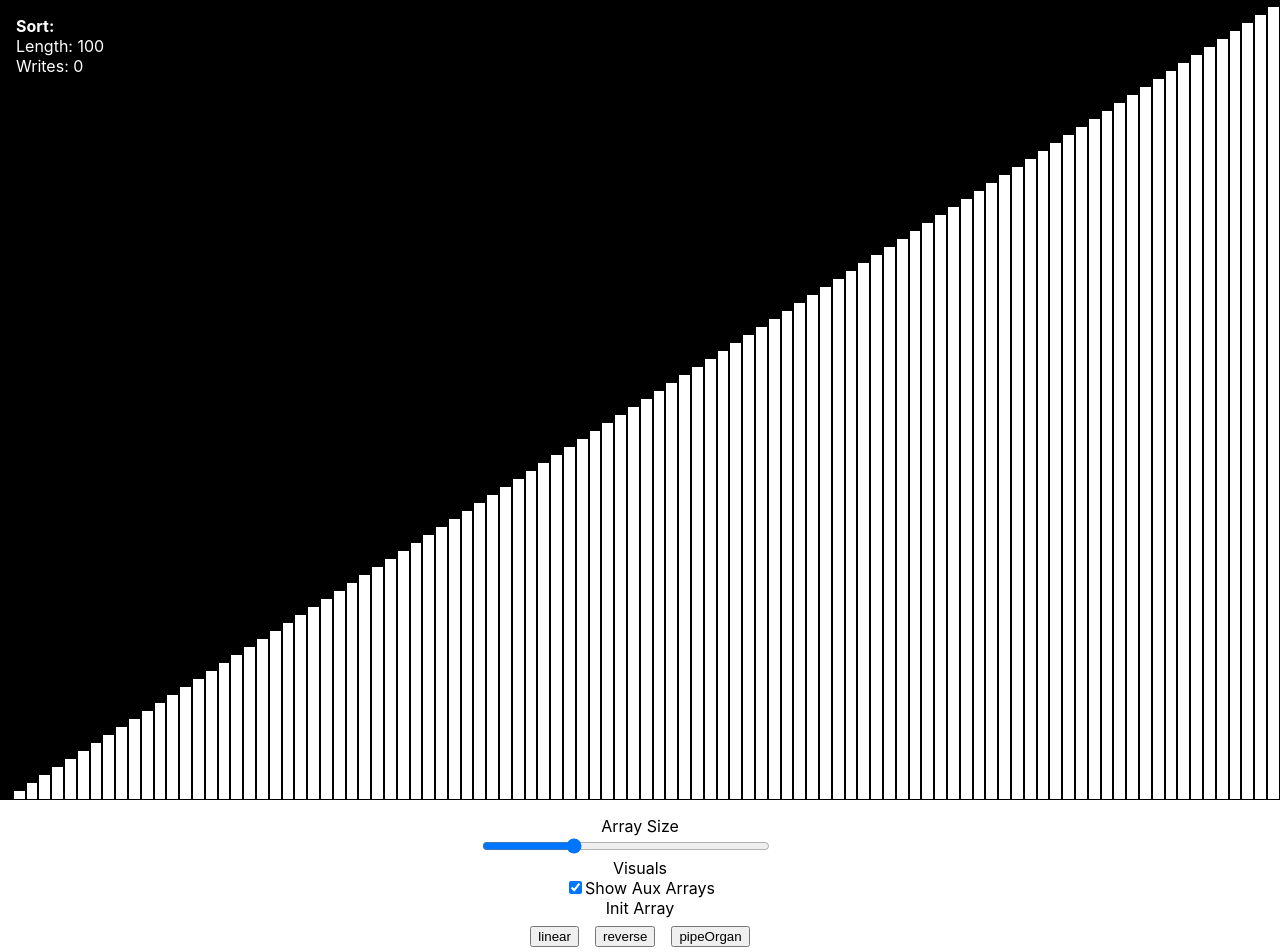
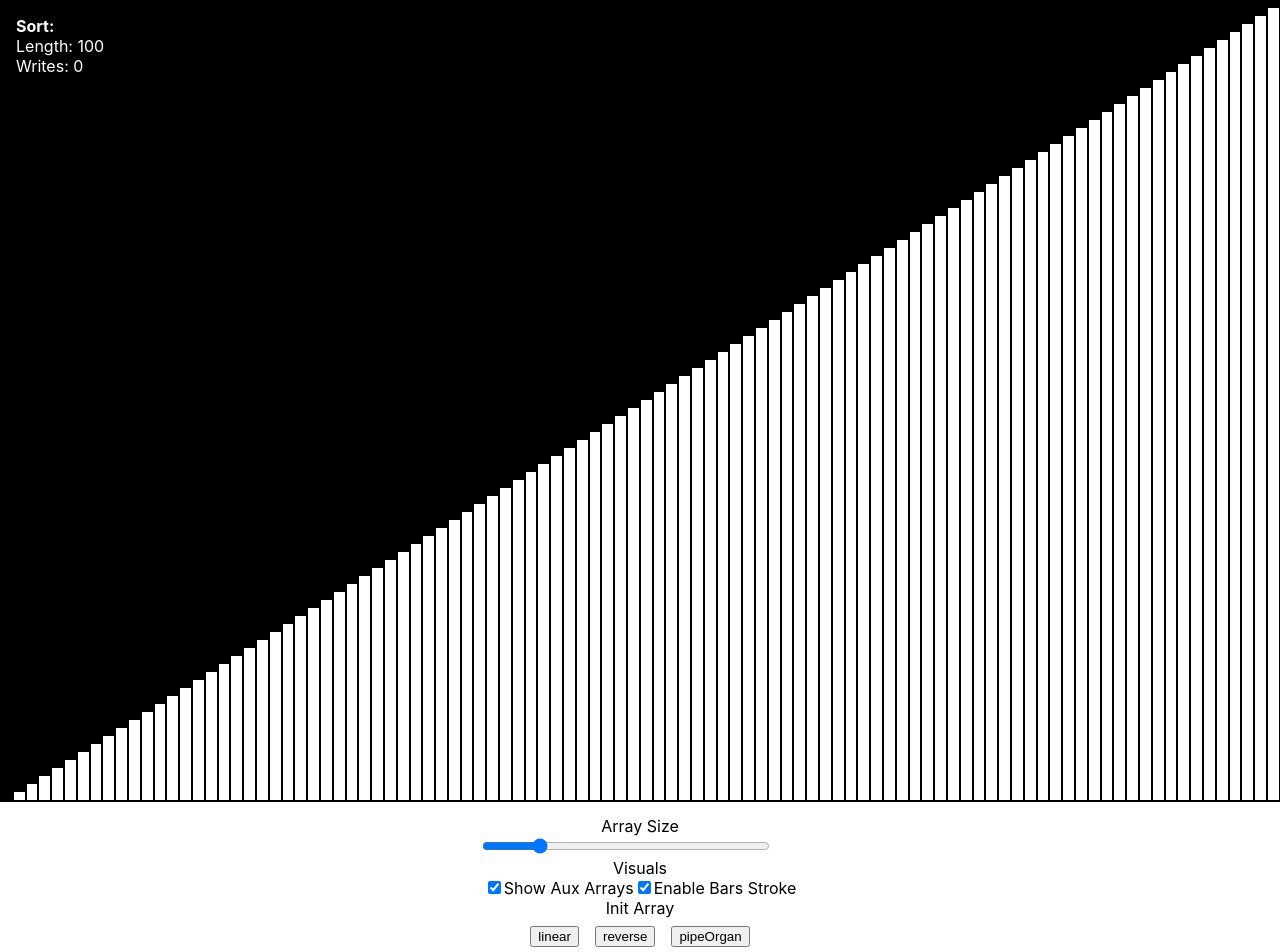
Before and after one commit to meetinger/array-visualizer, a React (Create React App) app: page / in a window 1280 px wide. Shown: the top 952 px of the page. Built offline with nearby package versions, Linux system fonts and the light colour scheme.

Commit message:
Add bars enable/disable feature

```diff
--- a/src/components/ArrayVisualizer/ArrayVisualizer.js
+++ b/src/components/ArrayVisualizer/ArrayVisualizer.js
@@ -29,6 +29,7 @@ export class ArrayVisualizer extends React.Component {
     Sorts
     delayIncConst
     showAuxArrays
+    enableBarsStroke
 
     Delays
     Sounds
@@ -57,10 +58,10 @@ export class ArrayVisualizer extends React.Component {
         this.pseudoAuxArrays = []
         this.Sorts = new Sorts(this);
         this.showAuxArrays = true
+        this.enableBarsStroke = true
     }
 
     initArray(func, length, setToState=false) {
-        console.log("INIT ARR")
         let arr = []
         for (let i = 0; i < length; ++i) {
             let element = new Element(func(i, length), 0, [255, 255, 255])
@@ -89,6 +90,15 @@ export class ArrayVisualizer extends React.Component {
         this.state.comparisons = 0;
     }
 
+    setShowAuxArrays(val){
+        this.showAuxArrays = val
+    }
+
+    setEnableBarsStroke(val){
+        this.enableBarsStroke = val;
+        this.forceMainArrayUpdate()
+    }
+
     getArrayVisualizer() {
         return this;
     }
@@ -103,10 +113,6 @@ export class ArrayVisualizer extends React.Component {
 
     getArrLength(){
         return this.state.array.length;
-    }
-
-    setShowAuxArrays(val){
-        this.showAuxArrays = val
     }
 
     getMainArray(){
@@ -180,6 +186,12 @@ export class ArrayVisualizer extends React.Component {
     sortClickEvent() {
     }
 
+    forceMainArrayUpdate(){
+        let tmp = this.state.array;
+        this.setState({
+            array: tmp
+        })
+    }
 
     updateDelayInc(val){
         this.delayInc = val/this.getArrLength();
@@ -201,7 +213,7 @@ export class ArrayVisualizer extends React.Component {
             for (let i = this.state.auxArrays.length - 1; i >= 0; i--) {
                 tmp.push(
                     <ArrayWindow key={this.state.auxArrays.length - i} array={this.state.auxArrays[i]}
-                                 mainArray={this.state.array} height={100 / (1 + this.state.auxArrays.length)}/>
+                                 mainArray={this.state.array} height={100 / (1 + this.state.auxArrays.length)} enableBarsStroke = {this.enableBarsStroke} />
                 )
             }
         }
@@ -215,7 +227,7 @@ export class ArrayVisualizer extends React.Component {
                 <div style={{height: "100vh"}}>
                 {/*<div>*/}
                     {this.genArrayWindows()}
-                    <ArrayWindow array={this.state.array} mainArray={this.state.array} height={this.showAuxArrays ? 100/(1+this.state.auxArrays.length) : 100}/>
+                    <ArrayWindow array={this.state.array} mainArray={this.state.array} height={this.showAuxArrays ? 100/(1+this.state.auxArrays.length) : 100} enableBarsStroke = {this.enableBarsStroke}/>
                 </div>
                 <div>
                     <Controls arrayVisualizer={this} sorts={this.Sorts}/>
--- a/src/components/ArrayWindow/ArrayWindow.js
+++ b/src/components/ArrayWindow/ArrayWindow.js
@@ -5,21 +5,35 @@ export function ArrayWindow(props){
     let array = props.array
     let mainArray = props.mainArray
     let height = props.height
+    let borderEnabled = props.enableBarsStroke
     // let style = props.style
     // console.log(array)
     let arr = []
 
-    for (let i = 0; i < array.length; ++i) {
-        let styleSheet = {
-            height: array[i].getValue() / mainArray.length * 100 + "%",
-            backgroundColor: "rgb(" + array[i].getColor() + ")"
+    // let border = borderEnabled ? {} : {border: "none"}
+
+    if(borderEnabled) {
+        for (let i = 0; i < array.length; ++i) {
+            let styleSheet = {
+                height: array[i].getValue() / mainArray.length * 100 + "%",
+                backgroundColor: "rgb(" + array[i].getColor() + ")",
+            }
+            arr.push(<div key={i} style={styleSheet} className={styles.bar}/>);
         }
-        arr.push(<div key={i} style={styleSheet} className={styles.bar}/>);
+    }else{
+        for (let i = 0; i < array.length; ++i) {
+            let styleSheet = {
+                height: array[i].getValue() / mainArray.length * 100 + "%",
+                backgroundColor: "rgb(" + array[i].getColor() + ")",
+                border: "none"
+            }
+            arr.push(<div key={i} style={styleSheet} className={styles.bar}/>);
+        }
     }
     for(let i = array.length;i < mainArray.length;++i){
         let styleSheet = {
             height: "0%",
-            backgroundColor: "rgb(255,255,255)"
+            backgroundColor: "rgb(255,255,255)",
         }
         arr.push(<div key={i} style={styleSheet} className={styles.bar}/>);
     }
--- a/src/components/ArrayWindow/ArrayWindow.module.scss
+++ b/src/components/ArrayWindow/ArrayWindow.module.scss
@@ -4,9 +4,11 @@
   height: 100%;
   display: flex;
   align-items: flex-end;
+  border-bottom: solid 2px black;
 }
 .bar{
   border: solid 1px black;
+  border-bottom: 0;
   width: 100%;
   background-color: white;
 }
--- a/src/components/Controls/Controls.js
+++ b/src/components/Controls/Controls.js
@@ -102,6 +102,11 @@ export class Controls extends React.Component {
         this.arrayVisualizer.setShowAuxArrays(element.checked)
     }
 
+    toggleBarsStroke(){
+        let element = document.getElementById("enableStrokeCB")
+        this.arrayVisualizer.setEnableBarsStroke(element.checked)
+    }
+
     render() {
         return (
             <div id={styles.controlsContainer}>
@@ -109,7 +114,7 @@ export class Controls extends React.Component {
                 <div id={styles.controls}>
                     <div>
                         <div className={styles.textCenter}>Array Size</div>
-                        <input id={styles.slider} type="range" min="10" max="300" defaultValue={this.arrayVisualizer.DEFAULT_ARR_LEN}
+                        <input id={styles.slider} type="range" min="10" max="500" defaultValue={this.arrayVisualizer.DEFAULT_ARR_LEN}
                                step="10"
                                onChange={this.updateArrLength.bind(this)}/>
                         <div className={styles.textCenter}>
@@ -117,6 +122,9 @@ export class Controls extends React.Component {
                             <div>
                                 <input onChange={this.toggleShowAuxArrays.bind(this)} type="checkbox" id="auxArrShowCB" name="auxArrShowCB" defaultChecked={true}/>
                                     <label htmlFor="auxArrShowCB">Show Aux Arrays</label>
+
+                                <input onChange={this.toggleBarsStroke.bind(this)} type="checkbox" id="enableStrokeCB" name="enableStrokeCB" defaultChecked={true}/>
+                                <label htmlFor="enableStrokeCB">Enable Bars Stroke</label>
                             </div>
                         </div>
                         <div className={styles.textCenter}>
```
